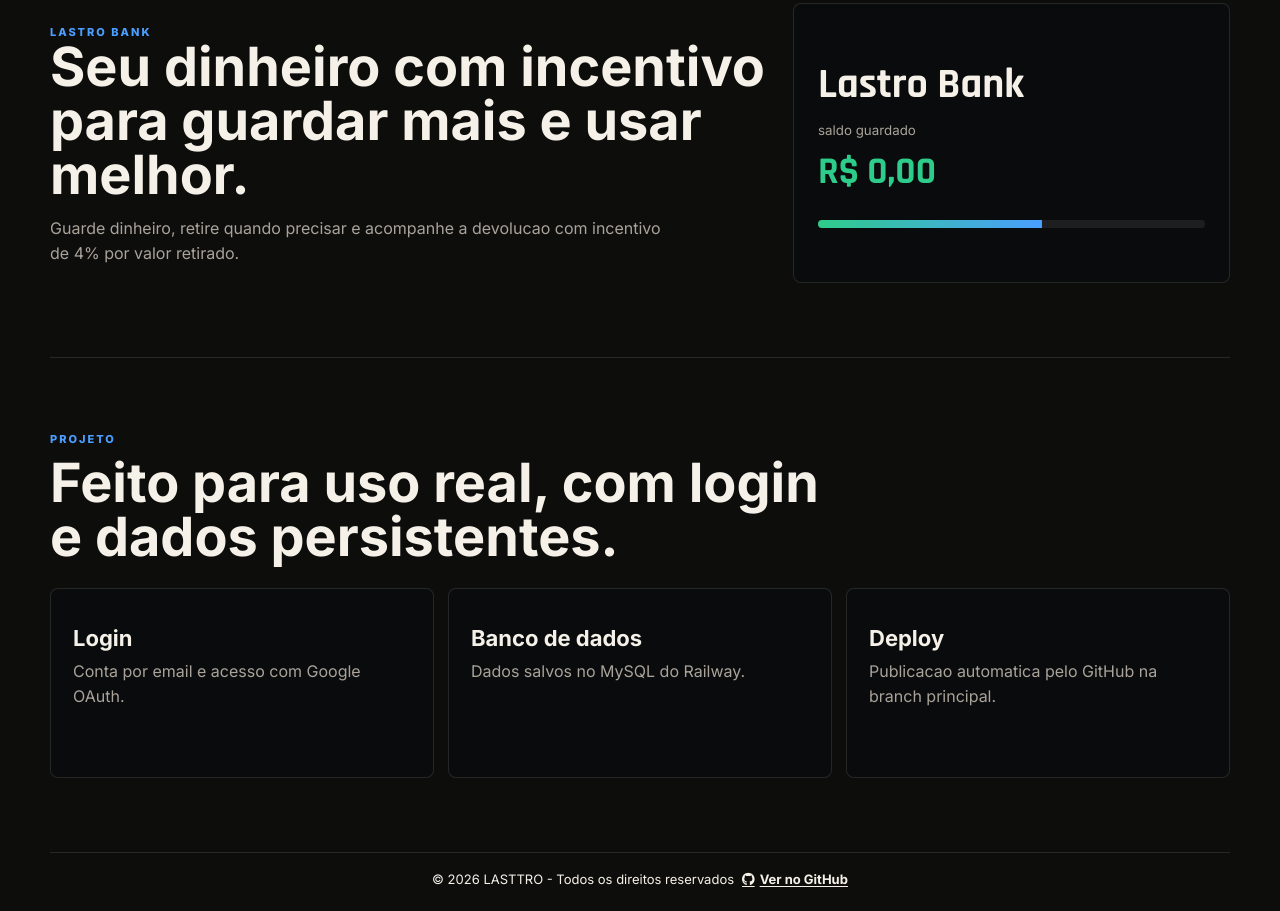
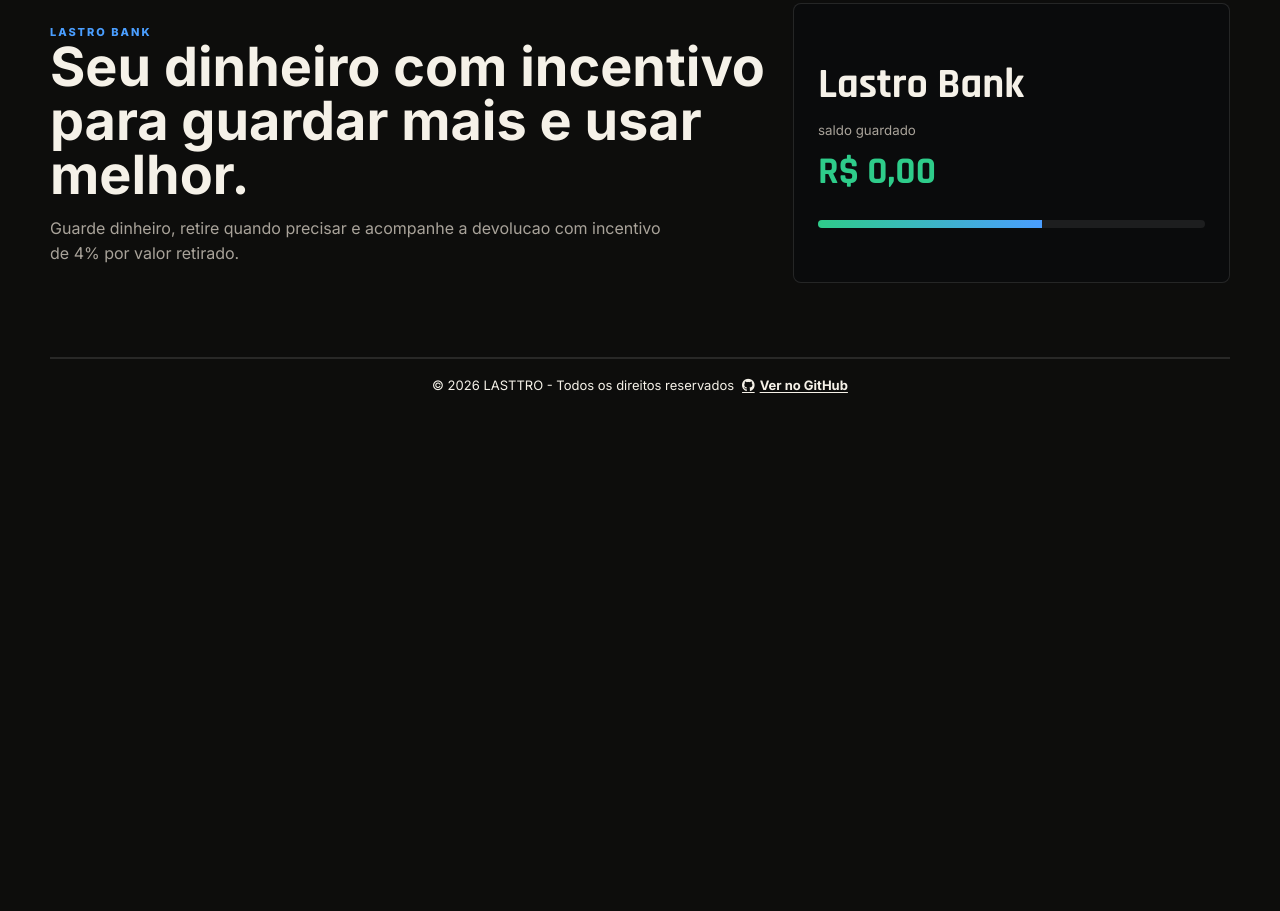
Before and after one commit to DUDUVPS/LASTTRO.IO, a website: page public/apresentacao.html in a window 1280 px wide. Shown: the part 2092-3003 px from the top of the page. After the commit the page ends 2509 px from the top, so only its background shows below. Drawn offline with Linux system fonts and the light colour scheme.

Commit message:
remove secao de projeto da apresentacao

```diff
--- a/public/apresentacao.html
+++ b/public/apresentacao.html
@@ -122,27 +122,6 @@
       </div>
     </section>
 
-    <section class="section" id="tecnologia">
-      <div class="section-title">
-        <span>projeto</span>
-        <h2>Feito para uso real, com login e dados persistentes.</h2>
-      </div>
-      <div class="tech-list">
-        <article>
-          <strong>Login</strong>
-          <p>Conta por email e acesso com Google OAuth.</p>
-        </article>
-        <article>
-          <strong>Banco de dados</strong>
-          <p>Dados salvos no MySQL do Railway.</p>
-        </article>
-        <article>
-          <strong>Deploy</strong>
-          <p>Publicacao automatica pelo GitHub na branch principal.</p>
-        </article>
-      </div>
-    </section>
-
     <footer class="presentation-footer">
       <span>&copy; 2026 LASTTRO - Todos os direitos reservados</span>
       <a href="https://github.com/DUDUVPS/LASTTRO.IO" target="_blank" rel="noreferrer">
--- a/public/presentation.css
+++ b/public/presentation.css
@@ -154,7 +154,6 @@ a { color: inherit; text-decoration: none; }
 
 .mock-grid article,
 .module-grid article,
-.tech-list article,
 .bank-preview {
   border: 1px solid var(--line);
   border-radius: 8px;
@@ -220,16 +219,14 @@ a { color: inherit; text-decoration: none; }
 }
 
 .life-grid,
-.module-grid,
-.tech-list {
+.module-grid {
   display: grid;
   grid-template-columns: repeat(3, minmax(0, 1fr));
   gap: 14px;
 }
 
 .life-grid article,
-.module-grid article,
-.tech-list article {
+.module-grid article {
   min-height: 190px;
   padding: 22px;
 }
@@ -260,15 +257,13 @@ a { color: inherit; text-decoration: none; }
   font-weight: 800;
 }
 
-.module-grid h3,
-.tech-list strong {
+.module-grid h3 {
   display: block;
   margin: 14px 0 8px;
   font-size: 22px;
 }
 
 .module-grid p,
-.tech-list p,
 .feature-band p {
   margin: 0;
   color: var(--muted);
@@ -350,8 +345,7 @@ a { color: inherit; text-decoration: none; }
   .hero,
   .feature-band,
   .life-grid,
-  .module-grid,
-  .tech-list {
+  .module-grid {
     grid-template-columns: 1fr;
   }
   .hero { padding-top: 42px; }
```
